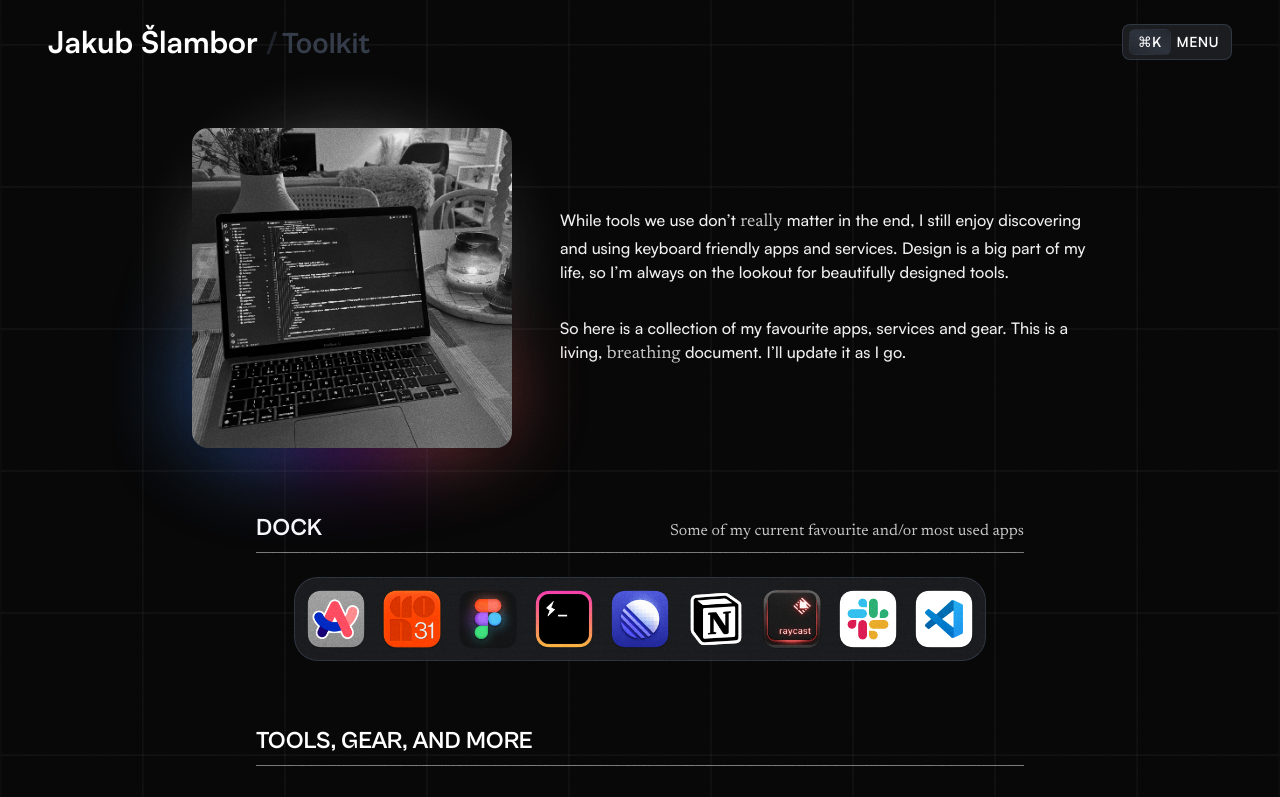
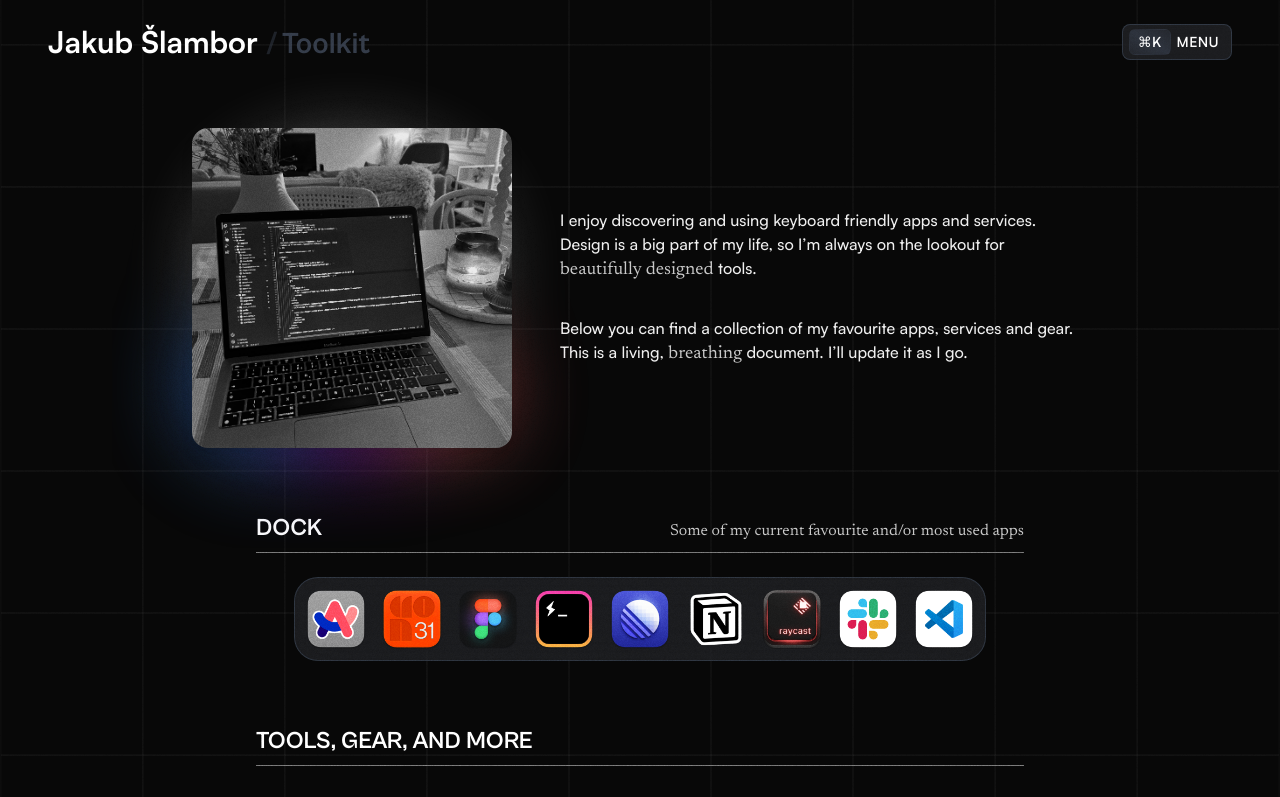
Before and after one commit to jakubslambor/jakub-slambor, a Next.js app: page /toolkit in a window 1280 px wide. Shown: the top 797 px of the page. Built offline with nearby package versions, Linux system fonts and the light colour scheme.

Commit message:
update copy

```diff
--- a/app/about/page.tsx
+++ b/app/about/page.tsx
@@ -20,8 +20,8 @@ export default function About() {
           design based in Prague. Currently, I’m building sleek and accessible
           interfaces at GoOut and Herohero.
         </p>
-
-        <p>
+        {/* TODO: uncomment when I have a game to show */}
+        {/* <p>
           I’m also an aspiring game developer. You can follow my progress of
           making <HeroHighlight>Redacted</HeroHighlight> on{' '}
           <Link
@@ -38,8 +38,7 @@ export default function About() {
             Herohero
           </Link>
           .
-        </p>
-
+        </p> */}
         <p>
           When I’m not working, I like running, drinking coffee, and listening
           to{' '}
--- a/app/toolkit/page.tsx
+++ b/app/toolkit/page.tsx
@@ -14,16 +14,15 @@ export default function Toolkit() {
     <div className="container">
       <HeroSection imageSrc="/toolkit.jpg" imageAlt="Toolkit">
         <p>
-          While tools we use don’t <HeroHighlight>really</HeroHighlight> matter
-          in the end, I still enjoy discovering and using keyboard friendly apps
-          and services. Design is a big part of my life, so I’m always on the
-          lookout for beautifully designed tools.
+          I enjoy discovering and using keyboard friendly apps and services.
+          Design is a big part of my life, so I’m always on the lookout for{' '}
+          <HeroHighlight>beautifully designed</HeroHighlight> tools.
         </p>
 
         <p>
-          So here is a collection of my favourite apps, services and gear. This
-          is a living, <HeroHighlight>breathing</HeroHighlight> document. I’ll
-          update it as I go.
+          Below you can find a collection of my favourite apps, services and
+          gear. This is a living, <HeroHighlight>breathing</HeroHighlight>{' '}
+          document. I’ll update it as I go.
         </p>
       </HeroSection>
 
```
